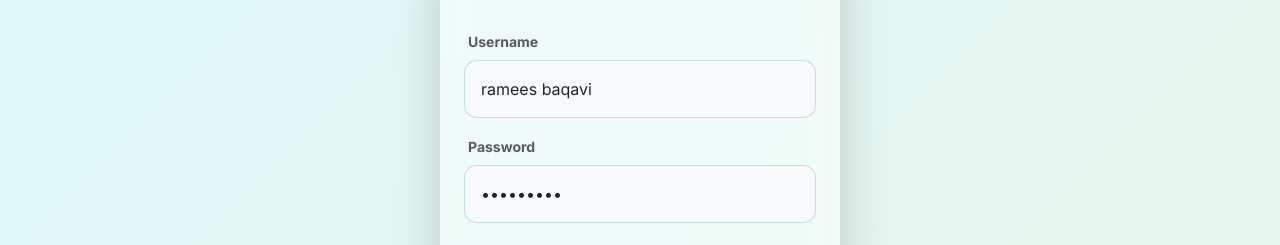
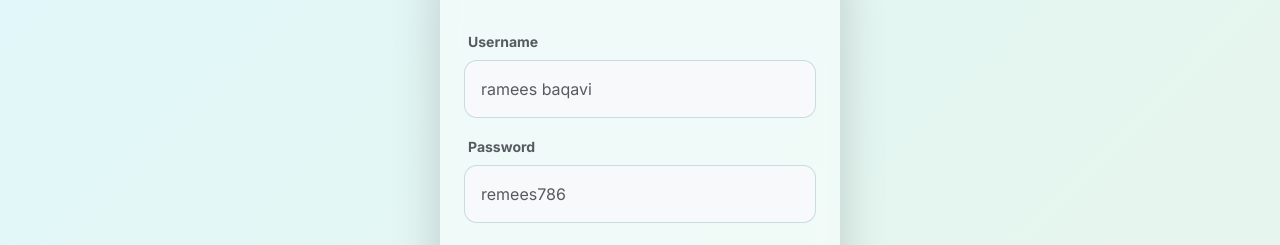
Before and after one commit to albayanrms-sys/BAYANUL-ULOOOM-KUNNATH-DARS, a React (Vite) app: page /admin in a window 1280 px wide. Shown: the part 197-442 px from the top of the page. Built offline with nearby package versions, Linux system fonts and the light colour scheme.

Commit message:
revert prefilled admin logins

```diff
--- a/src/pages/Admin.jsx
+++ b/src/pages/Admin.jsx
@@ -3,8 +3,8 @@ import "./Admin.css";
 
 function Admin() {
   const [token, setToken] = useState(localStorage.getItem('adminToken'));
-  const [username, setUsername] = useState("ramees baqavi");
-  const [password, setPassword] = useState("remees786");
+  const [username, setUsername] = useState("");
+  const [password, setPassword] = useState("");
 
   // Dashboard states
   const [activeTab, setActiveTab] = useState("overview");
```
